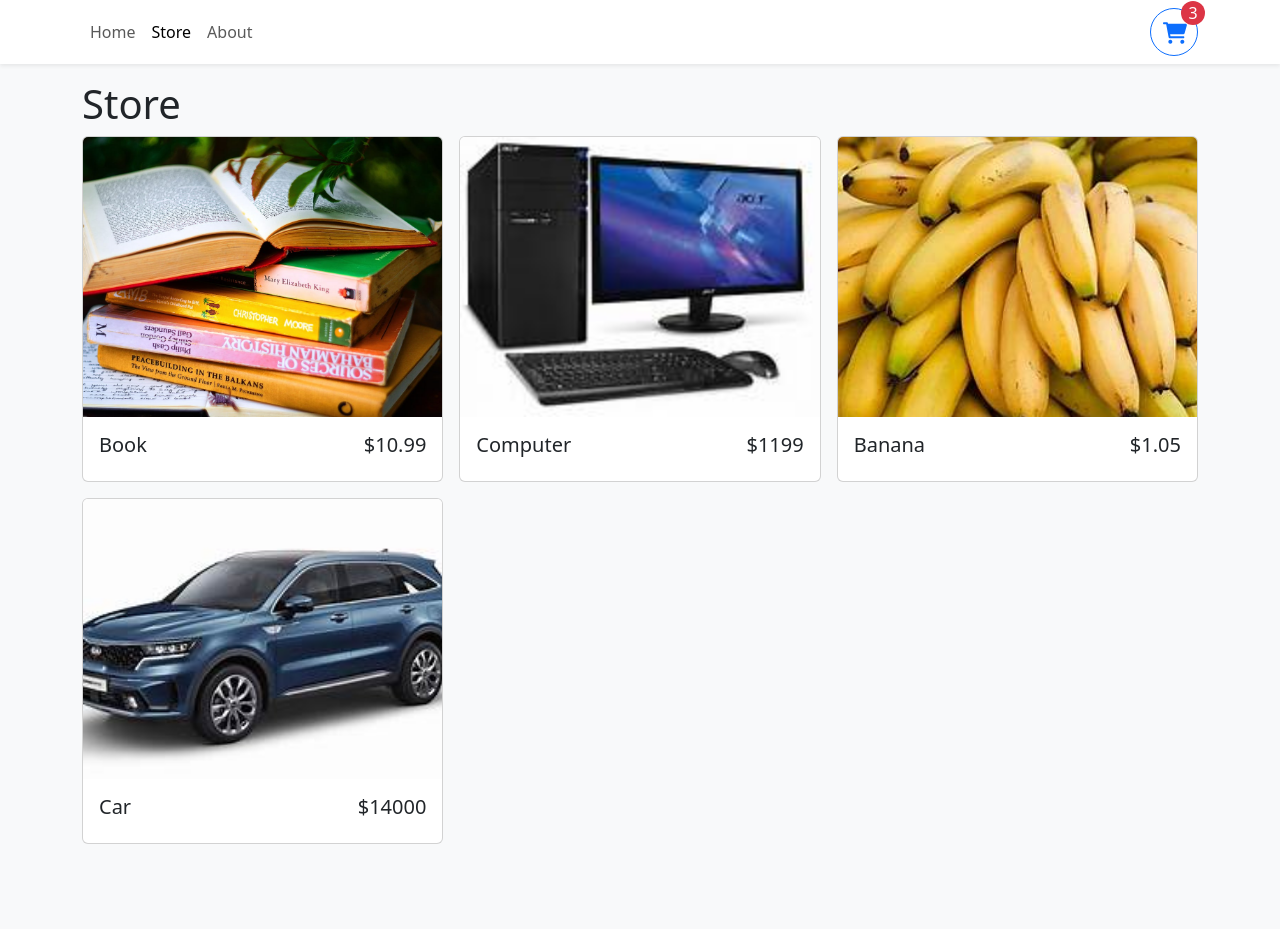
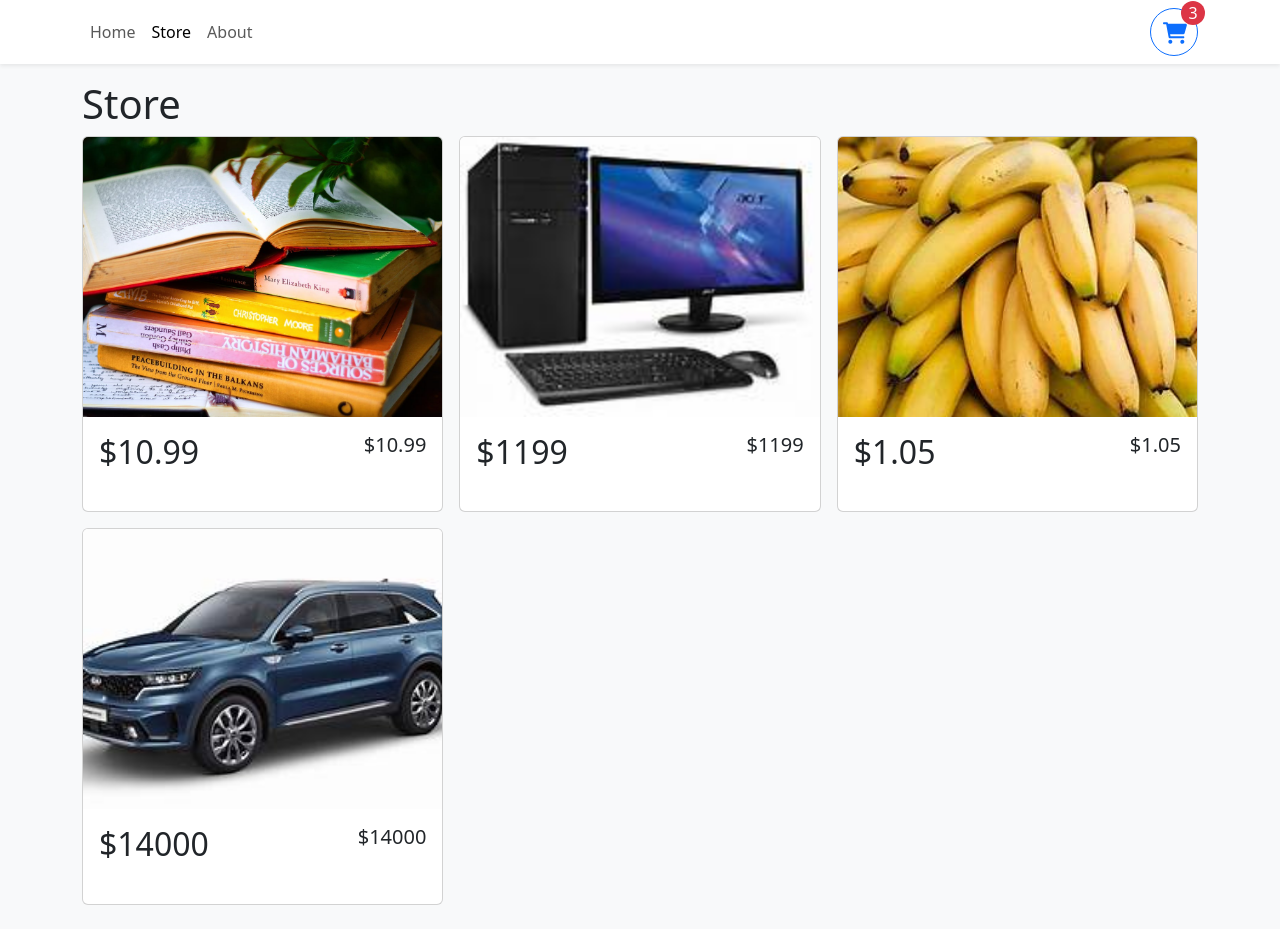
Before and after one commit to Pallavi-Shtgr/ShoppingCartDemo, a React (Vite) app: page /store in a window 1280 px wide. Before the commit the page ends 868 px from the top, so only its background shows below. Built offline with nearby package versions, Linux system fonts and the light colour scheme.

Commit message:
add changes

```diff
--- a/src/components/StoreItem.tsx
+++ b/src/components/StoreItem.tsx
@@ -17,8 +17,9 @@
         style={{ objectFit: "cover" }}
       />
       <Card.Body className="d-flex flex-column">
-        <Card.Title className="d-flex justify-content-between align-items-center-baseline">
-          {name}
+        <Card.Title className="d-flex justify-content-between align-items-center-baseline
+        mb-4">
+           <span className="fs-2">${price}</span>
           <span className="ms-auto">${price}</span>
         </Card.Title>
       </Card.Body>
```
